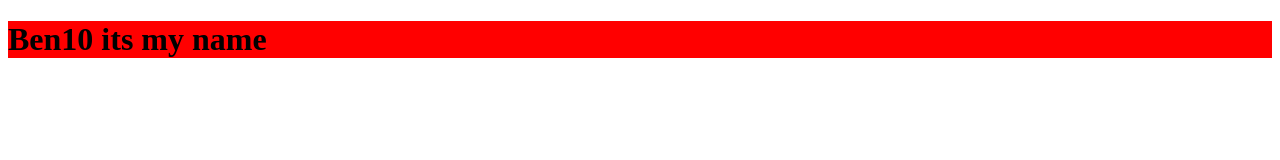
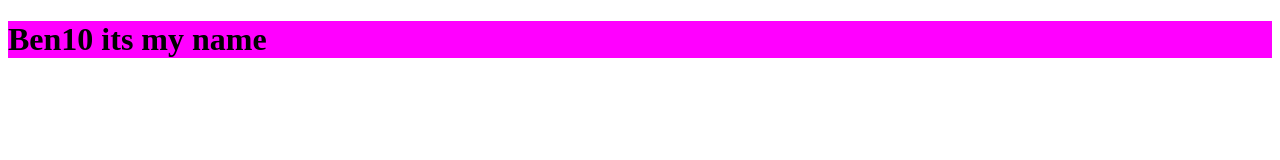
Before and after one commit to benginio/ben10, a plain HTML site: page index.html in a window 1280 px wide. Drawn offline with Linux system fonts and the light colour scheme.

Commit message:
Deuxieme version

```diff
--- a/index.html
+++ b/index.html
@@ -6,6 +6,6 @@
 	<title>Ma premiere page </title>
 </head>
 <body>
-	<h1 style="background: #ff0000">Ben10 its my name</h1>
+	<h1 style="background: #ff00ff">Ben10 its my name</h1>
 </body>
 </html>
```
